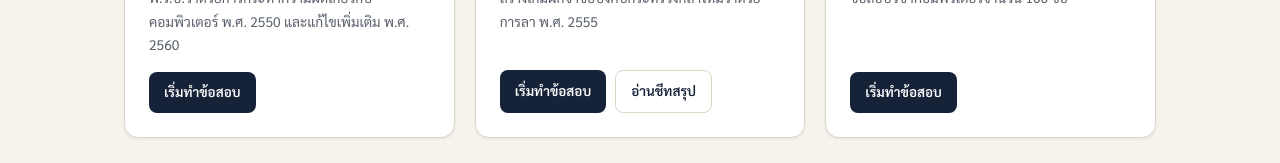
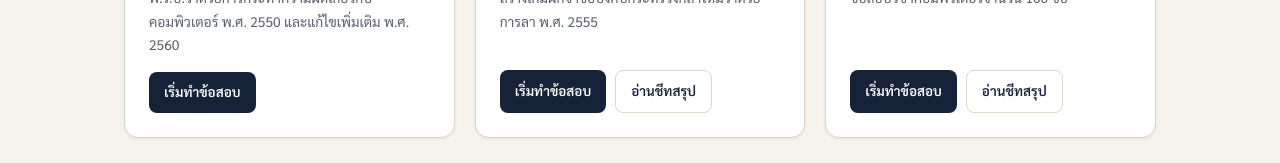
Before and after one commit to keatkamthorn43/my-exams, a plain HTML site: page index.html in a window 1280 px wide. Shown: the part 1071-1234 px from the top of the page. Drawn offline with Linux system fonts and the light colour scheme.

Commit message:
Update index.html

```diff
--- a/index.html
+++ b/index.html
@@ -166,7 +166,7 @@ const SUBJECTS = [
     name: "คอมพิวเตอร์สาย อก.",
     desc: "ข้อสอบวิชาคอมพิวเตอร์จำนวน 100 ข้อ",
     icon: `<svg viewBox="0 0 24 24" fill="none" stroke="currentColor" stroke-width="1.8" stroke-linecap="round" stroke-linejoin="round"><path d="M7 3h7l4 4v14H7z"/><path d="M14 3v4h4"/><circle cx="12.5" cy="14" r="2.2"/><path d="M12.5 16.2V18"/></svg>`,
-    ready: true, quiz: "itpolice.html", sheet: null, count: "ข้อสอบ 100 ข้อ"
+    ready: true, quiz: "itpolice.html", sheet:"sheetIT.html", count: "ข้อสอบ 100 ข้อ"
   }
 ];
 
```
